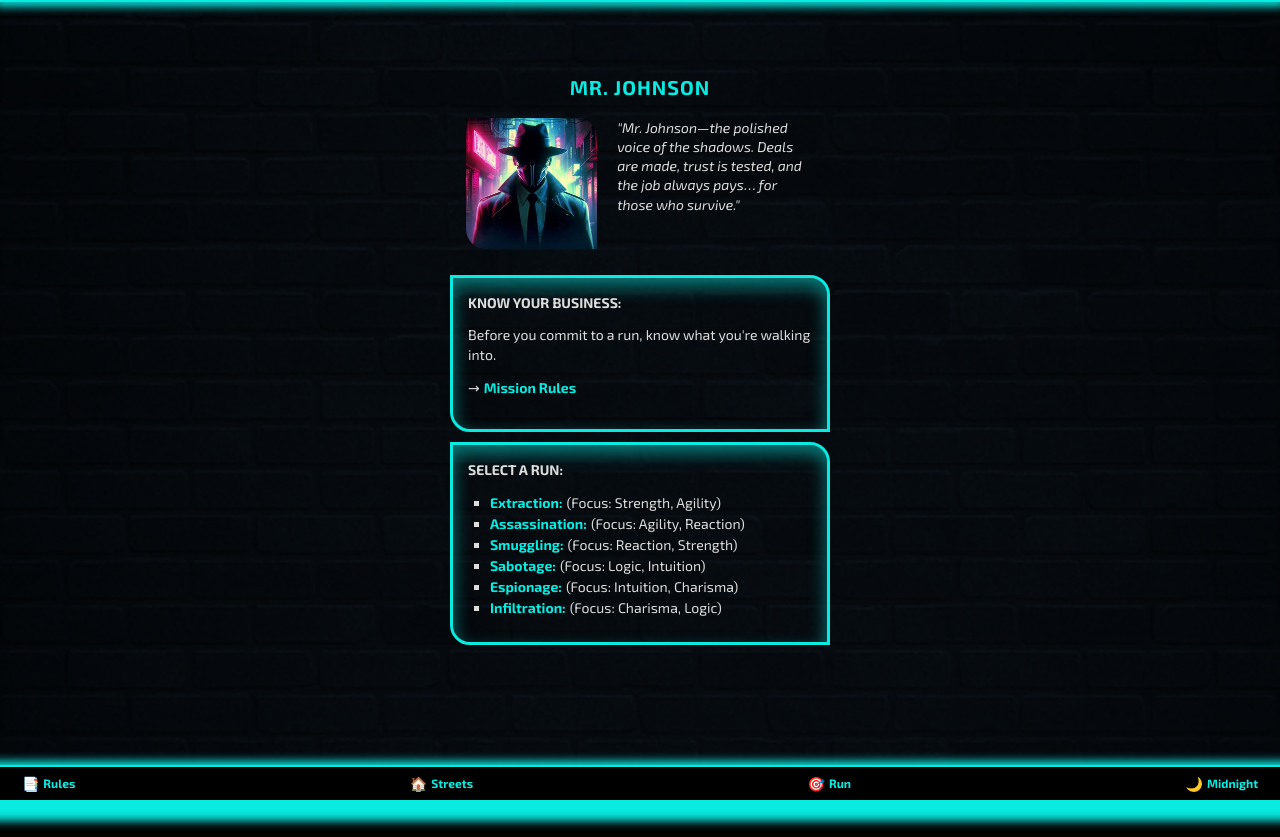
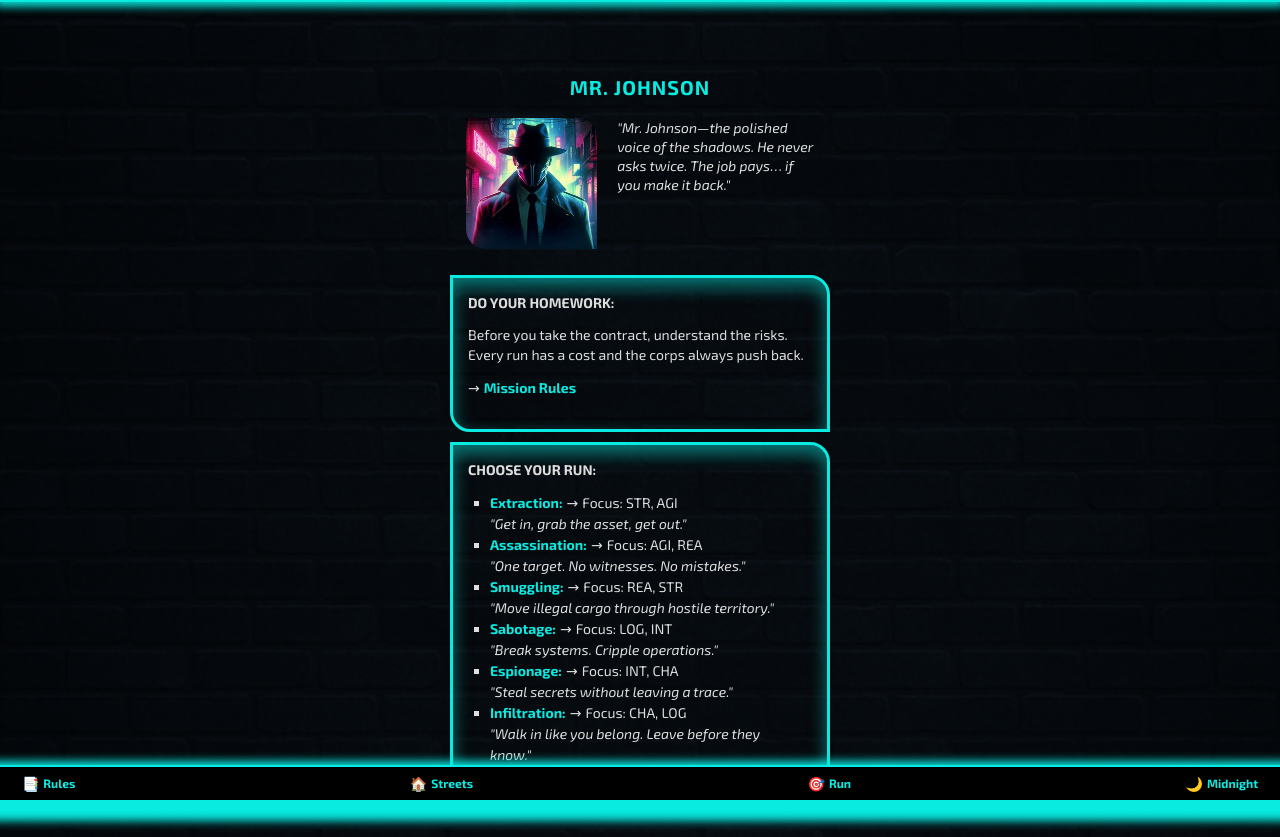
Before and after one commit to BroBuddy/shadowrun-neonhollow, a React (Vite) app: page /mission in a window 1280 px wide. Before the commit the page ends 800 px from the top, so only its background shows below. Built offline with nearby package versions, Linux system fonts and the light colour scheme; no server answers.

Commit message:
changed mission select

```diff
--- a/src/feature/mission/components/MissionRules.tsx
+++ b/src/feature/mission/components/MissionRules.tsx
@@ -7,10 +7,10 @@ const MissionRules = () => {
         <Card>
             <div className="mb-4">
                 <p>
-                    <strong>Know your Business:</strong>
+                    <strong>Do Your Homework:</strong>
                 </p>
 
-                <p>Before you commit to a run, know what you're walking into.</p>
+                <p>Before you take the contract, understand the risks. Every run has a cost and the corps always push back.</p>
 
                 <span className='mr-1'>&#8594;</span>
 
--- a/src/feature/mission/components/MissionSelection.tsx
+++ b/src/feature/mission/components/MissionSelection.tsx
@@ -13,14 +13,16 @@ const MissionSelection = () => {
     return (
         <Card>
             <p>
-                <strong>Select a Run:</strong>
+                <strong>Choose your run:</strong>
             </p>
 
             <ul className="list-margin">
                 {missionData.map((item: MissionType, index: number) => (
                     <li key={index}>
                         <Link to={`/mission/${item.id}`}>{item.title}:</Link>
-                        <span className="mx-1">(Focus: {item.focus})</span>
+                        <span className="mx-1">&#8594;</span>
+                        <span>Focus: {item.focus}</span>
+                        <br /><em>"{item.description}"</em>
                     </li>
                 ))}
             </ul>
--- a/src/feature/mission/components/MrJohnson.tsx
+++ b/src/feature/mission/components/MrJohnson.tsx
@@ -16,8 +16,7 @@ const MrJohnson = () => {
                         <p>
                             <em>
                                 "Mr. Johnson—the polished voice of the shadows.
-                                Deals are made, trust is tested, and the job always
-                                pays… for those who survive."
+                                He never asks twice. The job pays… if you make it back."
                             </em>
                         </p>
                     </div>
--- a/src/feature/mission/data/assassinationData.ts
+++ b/src/feature/mission/data/assassinationData.ts
@@ -3,7 +3,8 @@ import { Mission } from "../types/MissionType";
 export const assassinationRun: Mission = {
     id: '2',
     title: 'Assassination',
-    focus: 'Agility, Reaction',
+    focus: 'AGI, REA',
+    description: 'One target. No witnesses. No mistakes.',
     client: 'Nyx Holloway',
     location: 'MegaCorp',
     briefing: 'A high-value target moves through the city under heavy protection. Get close, take the shot, and vanish before anyone knows what happened.',
--- a/src/feature/mission/data/espionageData.ts
+++ b/src/feature/mission/data/espionageData.ts
@@ -3,7 +3,8 @@ import { Mission } from "../types/MissionType";
 export const espionageRun: Mission = {
     id: '5',
     title: 'Espionage',
-    focus: 'Intuition, Charisma',
+    focus: 'INT, CHA',
+    description: 'Steal secrets without leaving a trace.',
     client: 'Liora Black',
     location: 'MegaCorp',
     briefing: 'MegaCorp is sitting on intelligence that could change everything. Get inside, get close to the right people, extract the information, and walk out without anyone knowing you were ever there.',
--- a/src/feature/mission/data/extractionData.ts
+++ b/src/feature/mission/data/extractionData.ts
@@ -3,7 +3,8 @@ import { Mission } from "../types/MissionType";
 export const extractionRun: Mission = {
     id: '1',
     title: 'Extraction',
-    focus: 'Strength, Agility',
+    focus: 'STR, AGI',
+    description: 'Get in, grab the asset, get out.',
     client: 'Dax Mercer',
     location: 'MegaCorp',
     briefing: 'A valuable asset is being held inside a MegaCorp compound. Get in, locate the target, and bring them out alive. Do not leave a trail.',
--- a/src/feature/mission/data/infiltrationData.ts
+++ b/src/feature/mission/data/infiltrationData.ts
@@ -3,7 +3,8 @@ import { Mission } from "../types/MissionType";
 export const infiltrationRun: Mission = {
     id: '6',
     title: 'Infiltration',
-    focus: 'Charisma, Logic',
+    focus: 'CHA, LOG',
+    description: 'Walk in like you belong. Leave before they know.',
     client: 'Veyna Strix',
     location: 'MegaCorp',
     briefing: 'MegaCorp\'s inner circle is meeting. Get inside as one of them, move through their world without raising suspicion, complete the objective, and walk out the front door.',
--- a/src/feature/mission/data/runData.ts
+++ b/src/feature/mission/data/runData.ts
@@ -15,11 +15,12 @@ const missionData: Mission[] = [
     infiltrationRun
 ];
 
-const getMissionData = (): Pick<Mission, 'id' | 'title' | 'focus'>[] => {
-    return missionData.map(({ id, title, focus }) => ({
+const getMissionData = (): Pick<Mission, 'id' | 'title' | 'focus' | 'description'>[] => {
+    return missionData.map(({ id, title, focus, description }) => ({
         id,
         title,
         focus,
+        description,
     }))
 }
 
--- a/src/feature/mission/data/sabotageData.ts
+++ b/src/feature/mission/data/sabotageData.ts
@@ -3,7 +3,8 @@ import { Mission } from "../types/MissionType";
 export const sabotageRun: Mission = {
     id: '4',
     title: 'Sabotage',
-    focus: 'Logic, Intuition',
+    focus: 'LOG, INT',
+    description: 'Break systems. Cripple operations.',
     client: 'Rook Everhart',
     location: 'MegaCorp',
     briefing: 'A critical MegaCorp facility needs to go dark. Get inside, identify the target systems, plant the payload, and trigger it before anyone knows you were there.',
--- a/src/feature/mission/data/smugglingData.ts
+++ b/src/feature/mission/data/smugglingData.ts
@@ -3,7 +3,8 @@ import { Mission } from "../types/MissionType";
 export const smugglingRun: Mission = {
     id: '3',
     title: 'Smuggling',
-    focus: 'Reaction, Strength',
+    focus: 'REA, STR',
+    description: 'Move illegal cargo through hostile territory.',
     client: 'Juno Voss',
     location: 'NeonHollow',
     briefing: 'A high-value shipment needs to move across the city undetected. Pick it up, keep it safe, and deliver it to the drop point. No questions asked.',
--- a/src/feature/mission/types/MissionType.ts
+++ b/src/feature/mission/types/MissionType.ts
@@ -35,13 +35,14 @@ type Mission = {
     id: string;
     title: string;
     focus: string;
+    description: string;
     client: string;
     location: string;
     briefing: string;
     steps: MissionStep[];
 }
 
-type MissionType = Pick<Mission, 'id' | 'title' | 'focus'>
+type MissionType = Pick<Mission, 'id' | 'title' | 'focus' | 'description'>
 
 type MissionEffect = {
     description: string
```
